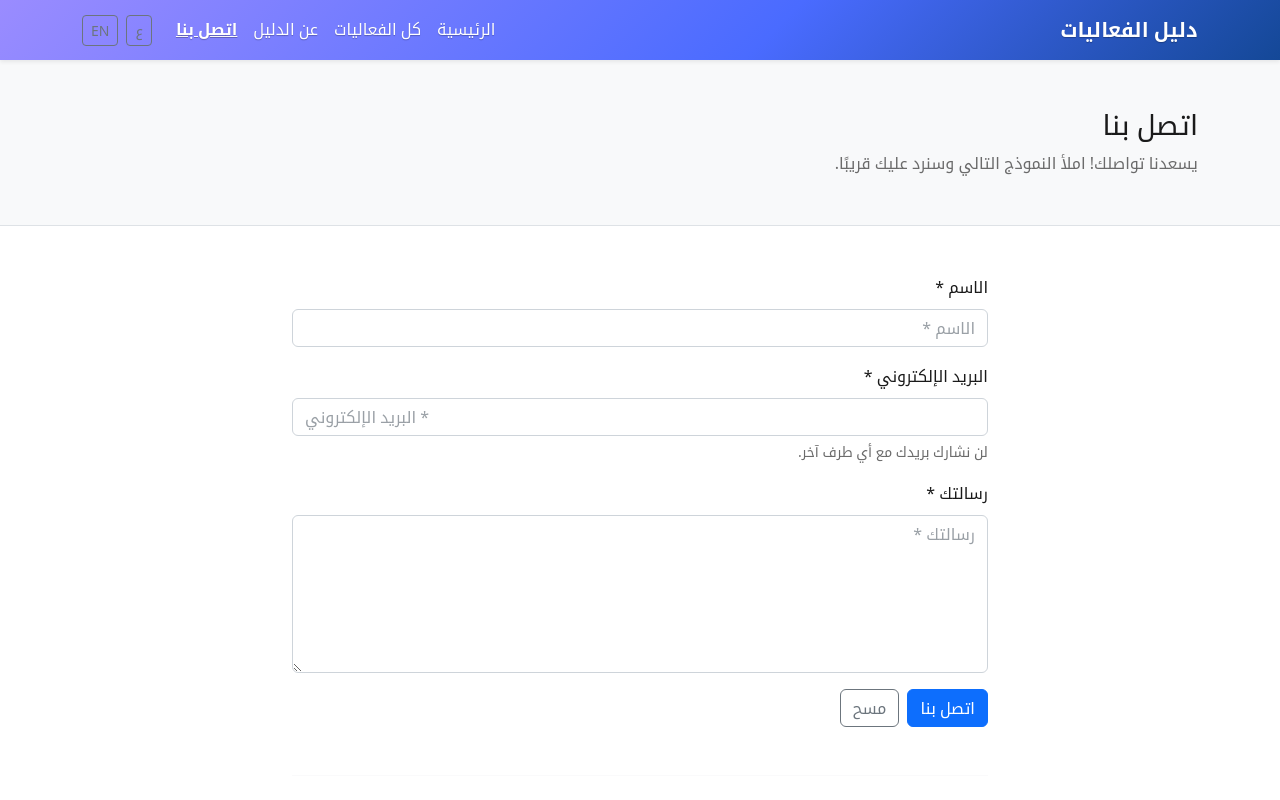
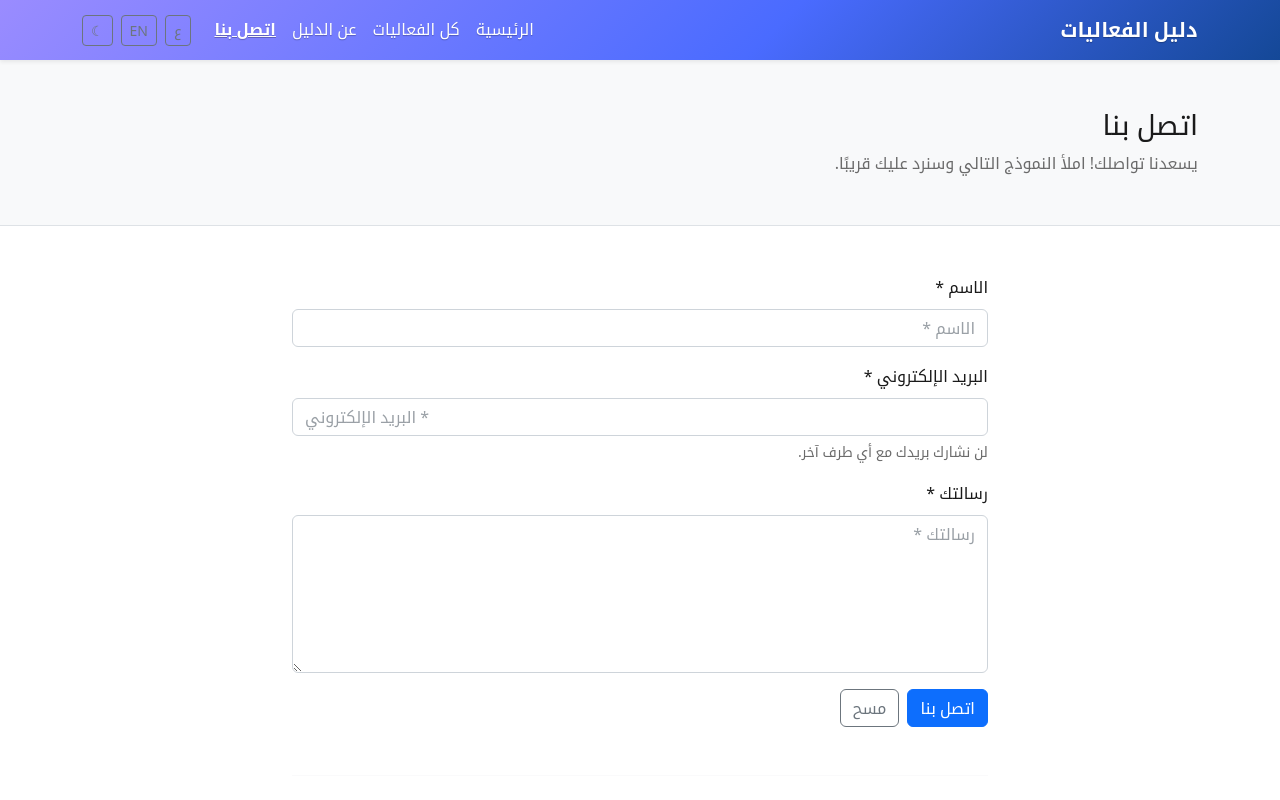
Before and after one commit to studantF24/my-html-project, a plain HTML site: page contact.html in a window 1280 px wide. Shown: the top 800 px of the page. Drawn offline with nearby package versions, Linux system fonts and the light colour scheme.

Commit message:
Update contact.html

```diff
--- a/contact.html
+++ b/contact.html
@@ -35,7 +35,7 @@
                         aria-label="العربية">ع</button>
                     <button id="langEn" type="button" class="btn btn-sm btn-outline-secondary"
                         aria-label="English">EN</button>
-                </div>
+                <button id="themeToggle" type="button" class="btn btn-sm btn-outline-secondary" aria-label="Theme">☾</button></div>
             </div>
         </div>
     </nav>
```
